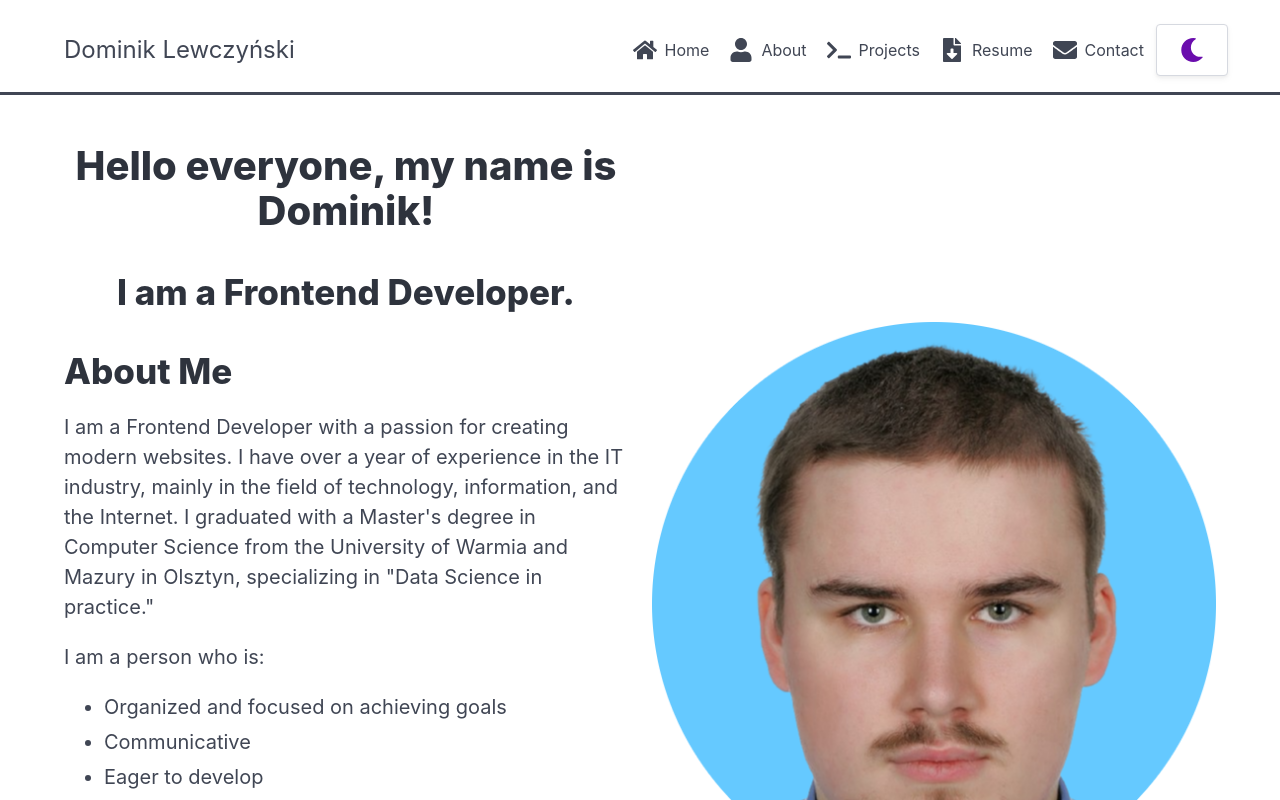
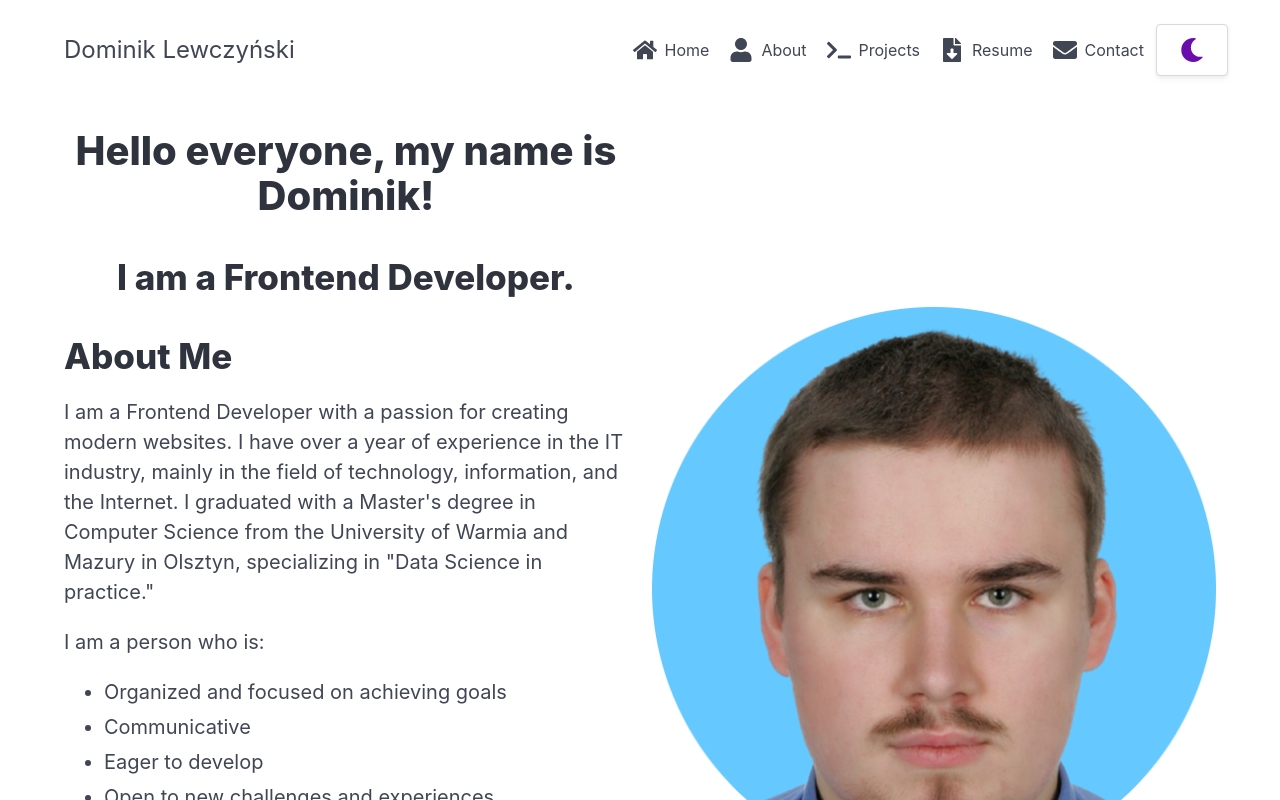
Before and after one commit to DLQuake/portfolio, a Next.js app: page /about in a window 1280 px wide. Shown: the top 800 px of the page. Built offline with nearby package versions, Linux system fonts and the light colour scheme.

Commit message:
Update globals.css

```diff
--- a/src/app/globals.css
+++ b/src/app/globals.css
@@ -1,7 +1,16 @@
+[data-theme="light"]
+.footer .container .columns .column .icon {
+  color: #2e333d;
+}
+
+[data-theme="dark"]
+.footer .container .columns .column .icon {
+  color: #abb1bf;
+}
+
 .icon {
   margin: 0 10px;
   font-size: 24px;
-  color: #404654;
 }
 
 .footer .container .columns .column .icon:hover {
@@ -14,12 +23,16 @@
   }
 }
 
-.navbar.is-fixed-top {
-  position: sticky !important;
+.mainpadding {
+  padding-top: 80px;
 }
 
 .navbar {
-  border-bottom: 3px solid #404654;
+  transition: background-color 0.3s ease-in-out;
+}
+
+.navbar.scrolled {
+  opacity: 0.9;
 }
 
 
@@ -76,3 +89,13 @@
 .skill-card:hover {
   transform: translateY(-5px);
 }
+
+.react-pdf__Document {
+  display: flex;
+  justify-content: center;
+}
+
+.react-pdf__Page__textContent,
+.react-pdf__Page__annotations {
+  margin: 20px;
+}
```
